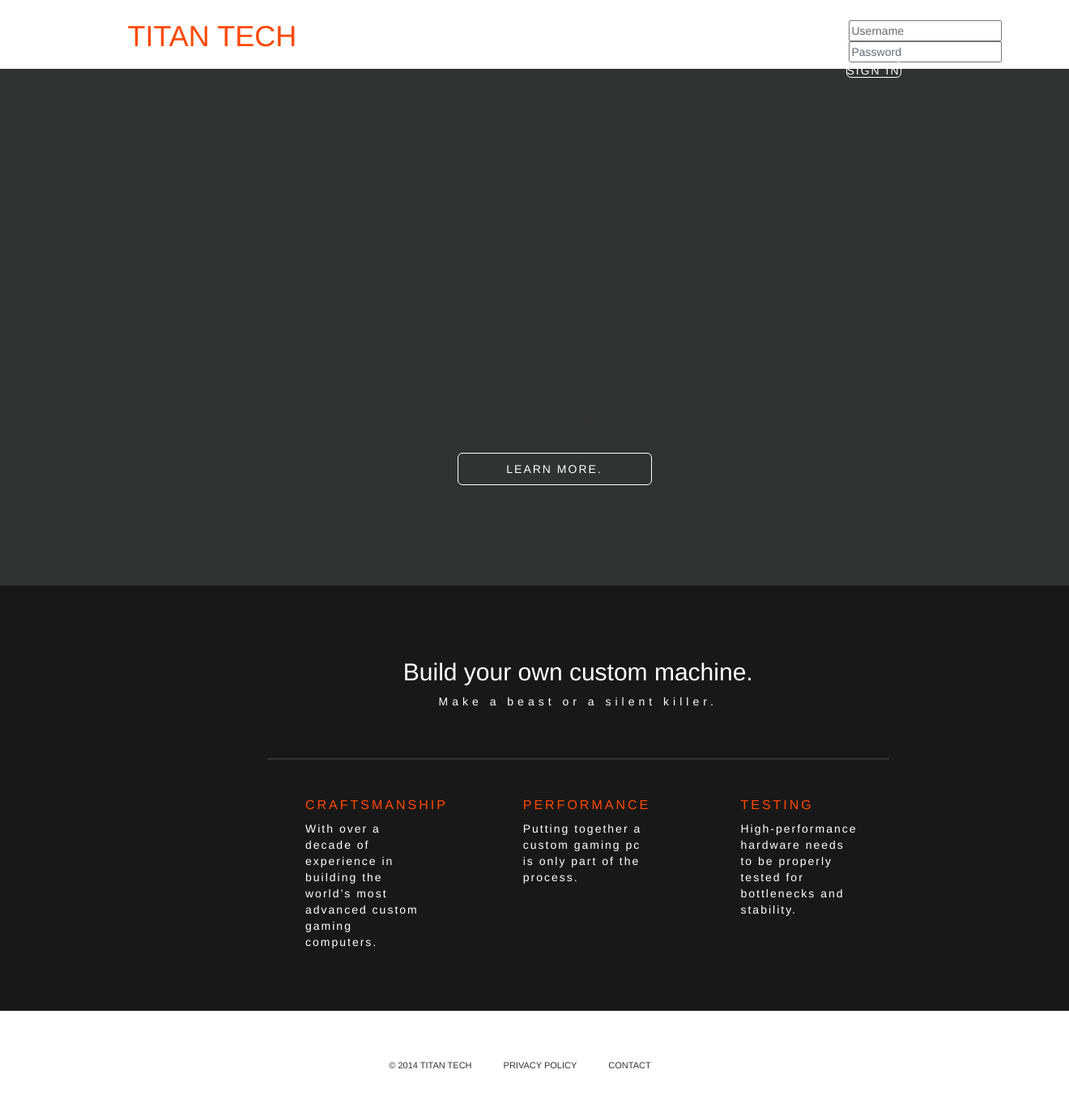
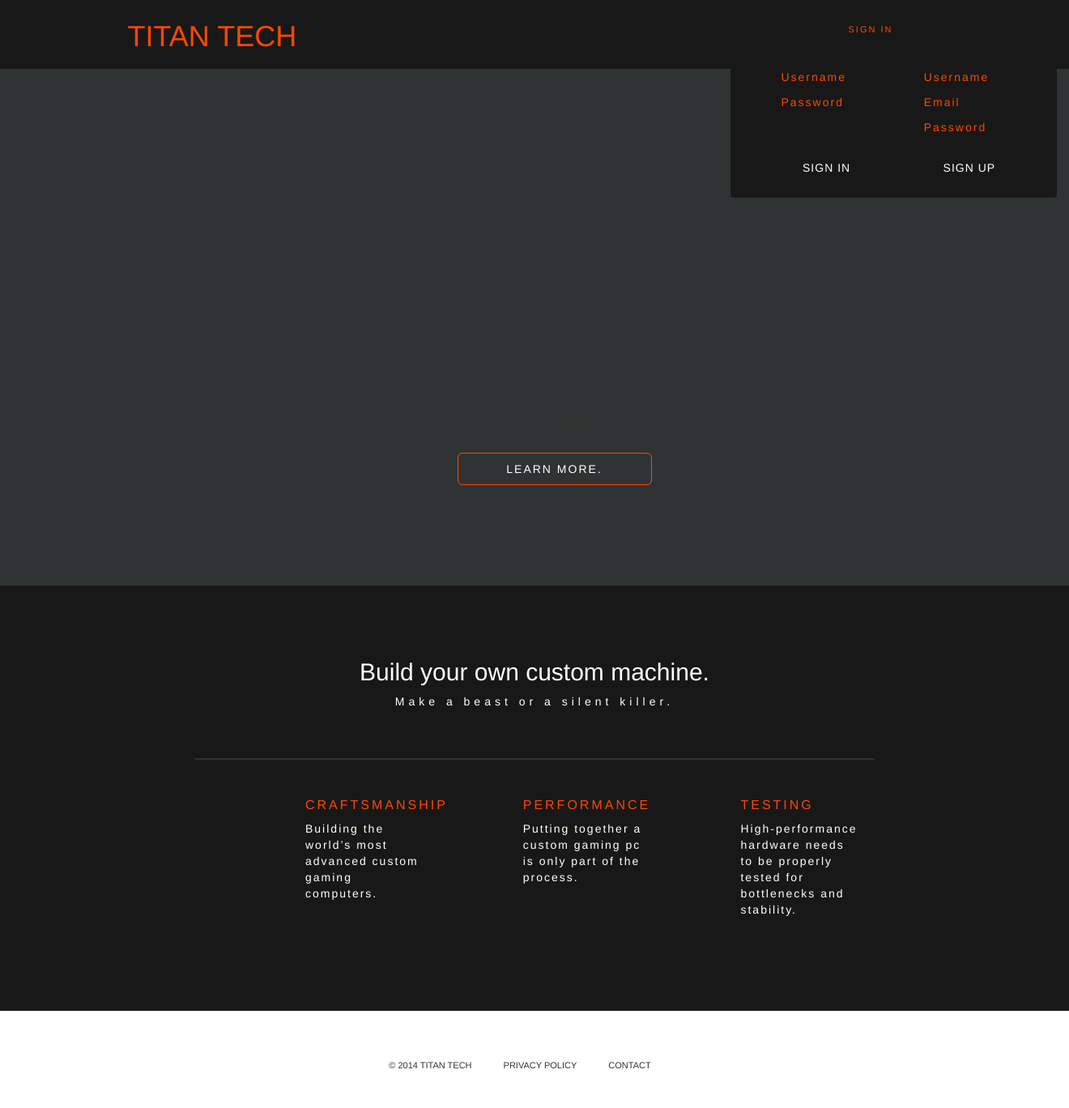
Before and after one commit to ebhemmanuel/PWA2, a PHP site: page / in a window 1320 px wide. Shown: the whole page at 81% size. Run offline with PHP 8.4, Linux system fonts and the light colour scheme.

Commit message:
Adding an updated index. So far added the users log in. Need to add some jquery functionality.

```diff
--- a/index.html
+++ b/index.html
@@ -11,19 +11,39 @@
     <!-- link(href="public/icon/favicon.ico" rel="shortcut icon" type="image/x-icon")-->
   </head>
   <body>
-    <nav class="container-fluid nav-invis">
+    <nav class="container-fluid nav-over">
       <div class="container col-md-3 col-md-push-1">
         <h1>TITAN TECH</h1>
       </div>
-      <div class="container col-md-2 col-md-push-6">
+      <div class="container-fluid col-md-3 col-md-push-6">
         <ul class="navbar-nav">
+          <li><a href="index.html">SIGN IN</a></li>
           <li>
-            <div class="logInContent">
-              <input id="user" name="signinButton" type="text" placeholder="Username" required="" class="input">
-              <input id="pass" name="signinButton" type="password" placeholder="Password" required="" class="input"><a id="signinButton" href="#" class="button">SIGN IN</a>
+            <div class="log-box text-center">
+              <div class="log-in-content">
+                <div class="col-md-6">
+                  <div class="container-fluid">
+                    <input id="user" name="sign-in-button" type="text" placeholder="Username" required="" class="input">
+                  </div>
+                  <div class="container-fluid">
+                    <input id="pass" name="sign-in-button" type="password" placeholder="Password" required="" class="input">
+                  </div>
+                  <div class="container-fluid sign-in-button"><a href="#">SIGN IN</a></div>
+                </div>
+                <div class="col-md-6">
+                  <div class="container-fluid">
+                    <input id="user" name="sign-in-button" type="text" placeholder="Username" required="" class="input">
+                  </div>
+                  <div class="container-fluid">
+                    <input id="email" name="sign-in-button" type="text" placeholder="Email" required="" class="input">
+                  </div>
+                  <div class="container-fluid">
+                    <input id="pass" name="sign-in-button" type="password" placeholder="Password" required="" class="input">
+                  </div>
+                  <div class="container-fluid sign-up-button"><a href="#">SIGN UP</a></div>
+                </div>
+              </div>
             </div>
-          </li>
-          <li>
           </li>
         </ul>
       </div>
@@ -38,17 +58,17 @@
         <h5 class="button">LEARN MORE.</h5>
       </div>
     </div>
-    <div class="tile2 container-fluid">
-      <div class="col-md-11 text-center col-md-push-1">
+    <div class="tile1 container-fluid">
+      <div class="col-md-12 text-center">
         <h2>Build your own custom machine.</h2>
         <p>Make a beast or a silent killer.</p>
         <div class="grid-spacer col-md-8 col-md-push-2"></div>
       </div>
-      <div class="tile3 container-fluid">
+      <div class="tile2 container-fluid">
         <div class="grid-align col-md-9 col-md-push-2 content-align">
           <div class="grid-pad col-md-2">
             <h5>CRAFTSMANSHIP</h5>
-            <p class="text-muted">With over a decade of experience in building the world’s most advanced custom gaming computers.</p>
+            <p class="text-muted">Building the world’s most advanced custom gaming computers.</p>
           </div>
           <div class="grid-pad col-md-2 col-md-push-1">
             <h5>PERFORMANCE</h5>
--- a/public/css/application.css
+++ b/public/css/application.css
@@ -1,32 +1,145 @@
-/* line 18, ../../build/sass/globals/_navigation.scss */
-.nav-invis {
+/* line 4, ../../build/sass/globals/_navigation.scss */
+.nav-over {
   width: 100%;
   padding-top: 25px;
-  background: white;
+  background: #191818;
 }
-/* line 24, ../../build/sass/globals/_navigation.scss */
-.nav-invis li > a {
+/* line 10, ../../build/sass/globals/_navigation.scss */
+.nav-over li > a {
   color: #ff4800;
   font-size: 11px;
   font-weight: 300;
   letter-spacing: 2px;
 }
-/* line 31, ../../build/sass/globals/_navigation.scss */
-.nav-invis li > a:hover {
+/* line 17, ../../build/sass/globals/_navigation.scss */
+.nav-over li > a:hover {
   padding-bottom: 8px;
   text-decoration: none;
 }
 
-/* line 39, ../../build/sass/globals/_navigation.scss */
+/* line 26, ../../build/sass/globals/_navigation.scss */
+nav {
+  z-index: 3;
+  position: absolute;
+  height: 85px;
+  padding-top: 10px;
+  background-color: white;
+  top: 0px;
+}
+/* line 34, ../../build/sass/globals/_navigation.scss */
+nav h1 {
+  color: #ff4800;
+  margin-left: 20px;
+  margin-top: 0px;
+}
+/* line 40, ../../build/sass/globals/_navigation.scss */
+nav .log-box {
+  position: absolute;
+  z-index: -1;
+  margin-left: -140px;
+}
+/* line 46, ../../build/sass/globals/_navigation.scss */
+nav .log-in-content {
+  -webkit-border-radius: 4px 4px;
+  -moz-border-radius: 4px / 4px;
+  border-radius: 4px / 4px;
+  background: #191818;
+  height: 180px;
+  padding: 20px;
+  padding-left: 30px;
+  margin-left: -80px;
+  margin-top: 39px;
+}
+/* line 9, ../../build/sass/mixins/_responsive.scss */
+nav .log-in-content ::-webkit-input-placeholder {
+  color: #ff4800;
+}
+/* line 13, ../../build/sass/mixins/_responsive.scss */
+nav .log-in-content :-moz-placeholder {
+  /* Firefox 18- */
+  color: #ff4800;
+}
+/* line 17, ../../build/sass/mixins/_responsive.scss */
+nav .log-in-content ::-moz-placeholder {
+  /* Firefox 19+ */
+  color: #ff4800;
+}
+/* line 21, ../../build/sass/mixins/_responsive.scss */
+nav .log-in-content :-ms-input-placeholder {
+  color: #ff4800;
+}
+/* line 55, ../../build/sass/globals/_navigation.scss */
+nav .log-in-content input {
+  background: transparent;
+  border: none;
+  color: white;
+  letter-spacing: 2px;
+  font-weight: 400;
+}
+/* line 62, ../../build/sass/globals/_navigation.scss */
+nav .log-in-content #user {
+  padding-bottom: 10px;
+}
+/* line 65, ../../build/sass/globals/_navigation.scss */
+nav .log-in-content #pass {
+  padding-bottom: 10px;
+}
+/* line 68, ../../build/sass/globals/_navigation.scss */
+nav .log-in-content #email {
+  padding-bottom: 10px;
+}
+/* line 72, ../../build/sass/globals/_navigation.scss */
+nav .log-in-content .sign-in-button {
+  margin-top: 51px;
+  letter-spacing: 1px;
+}
+/* line 75, ../../build/sass/globals/_navigation.scss */
+nav .log-in-content .sign-in-button a {
+  transition: background 0.2s ease, color 0.2s ease;
+  color: white;
+  text-decoration: none;
+}
+/* line 79, ../../build/sass/globals/_navigation.scss */
+nav .log-in-content .sign-in-button a:hover {
+  color: #ff4800;
+}
+/* line 84, ../../build/sass/globals/_navigation.scss */
+nav .log-in-content .sign-up-button {
+  margin-top: 20px;
+  letter-spacing: 1px;
+}
+/* line 87, ../../build/sass/globals/_navigation.scss */
+nav .log-in-content .sign-up-button a {
+  transition: background 0.2s ease, color 0.2s ease;
+  color: white;
+  text-decoration: none;
+}
+/* line 91, ../../build/sass/globals/_navigation.scss */
+nav .log-in-content .sign-up-button a:hover {
+  color: #ff4800;
+}
+/* line 98, ../../build/sass/globals/_navigation.scss */
+nav ul {
+  margin-left: 30px;
+  margin-top: -90px;
+  list-style-type: none;
+}
+/* line 103, ../../build/sass/globals/_navigation.scss */
+nav ul li {
+  display: inline;
+  padding: 0 10px;
+}
+
+/* line 110, ../../build/sass/globals/_navigation.scss */
 .navbar-default .navbar-nav > li > a {
   color: #ff4800;
 }
-/* line 41, ../../build/sass/globals/_navigation.scss */
+/* line 112, ../../build/sass/globals/_navigation.scss */
 .navbar-default .navbar-nav > li > a:hover {
   color: #ff4800;
 }
 
-/* line 46, ../../build/sass/globals/_navigation.scss */
+/* line 117, ../../build/sass/globals/_navigation.scss */
 .navbar {
   margin-bottom: 0px;
   border-radius: 0;
@@ -60,40 +173,13 @@
   margin-left: -35px;
 }
 
-/* line 77, ../../build/sass/globals/_navigation.scss */
+/* line 146, ../../build/sass/globals/_navigation.scss */
 .smallLogo {
   margin-top: -5px;
   margin-left: 85px;
 }
 
-/* line 82, ../../build/sass/globals/_navigation.scss */
-nav {
-  z-index: 3;
-  position: absolute;
-  height: 85px;
-  padding-top: 10px;
-  background-color: white;
-  top: 0px;
-}
-/* line 90, ../../build/sass/globals/_navigation.scss */
-nav h1 {
-  color: #ff4800;
-  margin-left: 20px;
-  margin-top: 0px;
-}
-/* line 96, ../../build/sass/globals/_navigation.scss */
-nav ul {
-  margin-left: 30px;
-  margin-top: -90px;
-  list-style-type: none;
-}
-/* line 101, ../../build/sass/globals/_navigation.scss */
-nav ul li {
-  display: inline;
-  padding: 0 10px;
-}
-
-/* line 18, ../../build/sass/application.scss */
+/* line 19, ../../build/sass/application.scss */
 html, body {
   background: white;
 }
@@ -114,31 +200,32 @@
   transition: background 0.2s ease, color 0.2s ease;
   background: transparent;
   border-radius: 6px;
-  border: 1px solid white;
+  border: 1px solid #ff4800;
   color: white;
   margin-left: -3px;
+  font-weight: 300;
   width: 240px;
   height: 40px;
   padding-top: 12px;
 }
-/* line 28, ../../build/sass/views/_index.scss */
+/* line 29, ../../build/sass/views/_index.scss */
 .cta .button h5 {
   font-weight: 300;
 }
-/* line 31, ../../build/sass/views/_index.scss */
+/* line 32, ../../build/sass/views/_index.scss */
 .cta .button:hover {
-  background: white;
-  color: #ff4800;
+  background: #ff4800;
+  color: white;
 }
 
-/* line 38, ../../build/sass/views/_index.scss */
+/* line 39, ../../build/sass/views/_index.scss */
 .cta-logo {
   width: 40%;
   margin-left: 10px;
 }
 
-/* line 43, ../../build/sass/views/_index.scss */
-.tile1 {
+/* line 44, ../../build/sass/views/_index.scss */
+.tile0 {
   color: white;
   padding-top: 180px;
   -webkit-background-size: cover;
@@ -146,84 +233,84 @@
   -o-background-size: cover;
   background-size: cover;
 }
-/* line 45, ../../build/sass/views/_index.scss */
-.tile1 h2 {
+/* line 46, ../../build/sass/views/_index.scss */
+.tile0 h2 {
   font-weight: lighter;
   font-size: 22px;
   letter-spacing: 6px;
   margin-bottom: 20px;
   margin-top: -5px;
 }
-/* line 57, ../../build/sass/views/_index.scss */
-.tile1 a {
-  color: #91cc8e;
+/* line 58, ../../build/sass/views/_index.scss */
+.tile0 a {
+  color: #ff4800;
   letter-spacing: 1px;
 }
-/* line 60, ../../build/sass/views/_index.scss */
-.tile1 a:hover {
+/* line 61, ../../build/sass/views/_index.scss */
+.tile0 a:hover {
   text-decoration: none;
 }
-/* line 65, ../../build/sass/views/_index.scss */
-.tile1 .cta-spacer {
+/* line 66, ../../build/sass/views/_index.scss */
+.tile0 .cta-spacer {
   width: 400px;
   height: 2px;
   background: #ececec;
   opacity: .5;
 }
 
-/* line 73, ../../build/sass/views/_index.scss */
-.tile2 {
+/* line 74, ../../build/sass/views/_index.scss */
+.tile1 {
   height: 525px;
   background: #191818;
   padding-top: 70px;
 }
-/* line 77, ../../build/sass/views/_index.scss */
-.tile2 h2 {
+/* line 78, ../../build/sass/views/_index.scss */
+.tile1 h2 {
   font-weight: 300;
   color: white;
 }
-/* line 81, ../../build/sass/views/_index.scss */
-.tile2 h5 {
+/* line 82, ../../build/sass/views/_index.scss */
+.tile1 h5 {
   font-size: 16px;
   letter-spacing: 3px;
   font-weight: 300;
   color: #ff4800;
 }
-/* line 87, ../../build/sass/views/_index.scss */
-.tile2 p {
+/* line 88, ../../build/sass/views/_index.scss */
+.tile1 p {
   font-weight: 300;
   letter-spacing: 5px;
   color: white;
 }
-/* line 92, ../../build/sass/views/_index.scss */
-.tile2 .content-align {
+/* line 93, ../../build/sass/views/_index.scss */
+.tile1 .content-align {
   margin-left: 120px;
 }
 
-/* line 97, ../../build/sass/views/_index.scss */
-.tile3 {
+/* line 98, ../../build/sass/views/_index.scss */
+.tile2 {
   margin-top: -40px;
   padding-top: 220px;
 }
 
-/* line 102, ../../build/sass/views/_index.scss */
+/* line 103, ../../build/sass/views/_index.scss */
 .grid-align {
   margin-left: 125px;
 }
-/* line 104, ../../build/sass/views/_index.scss */
+/* line 105, ../../build/sass/views/_index.scss */
 .grid-align p {
   font-weight: 300;
   letter-spacing: 2px;
   color: white;
 }
 
-/* line 111, ../../build/sass/views/_index.scss */
+/* line 112, ../../build/sass/views/_index.scss */
 .grid-pad {
   padding: 2px;
   margin-right: 40px;
 }
 
-/* line 117, ../../build/sass/views/_index.scss */
+/* line 118, ../../build/sass/views/_index.scss */
 .grid-spacer {
   height: 2px;
   background: #999;
```
Also changed, not shown: other parts of public/css/application.css (+15 -30 lines), includes/_nav.html (+27 -7 lines), 9 other files.
